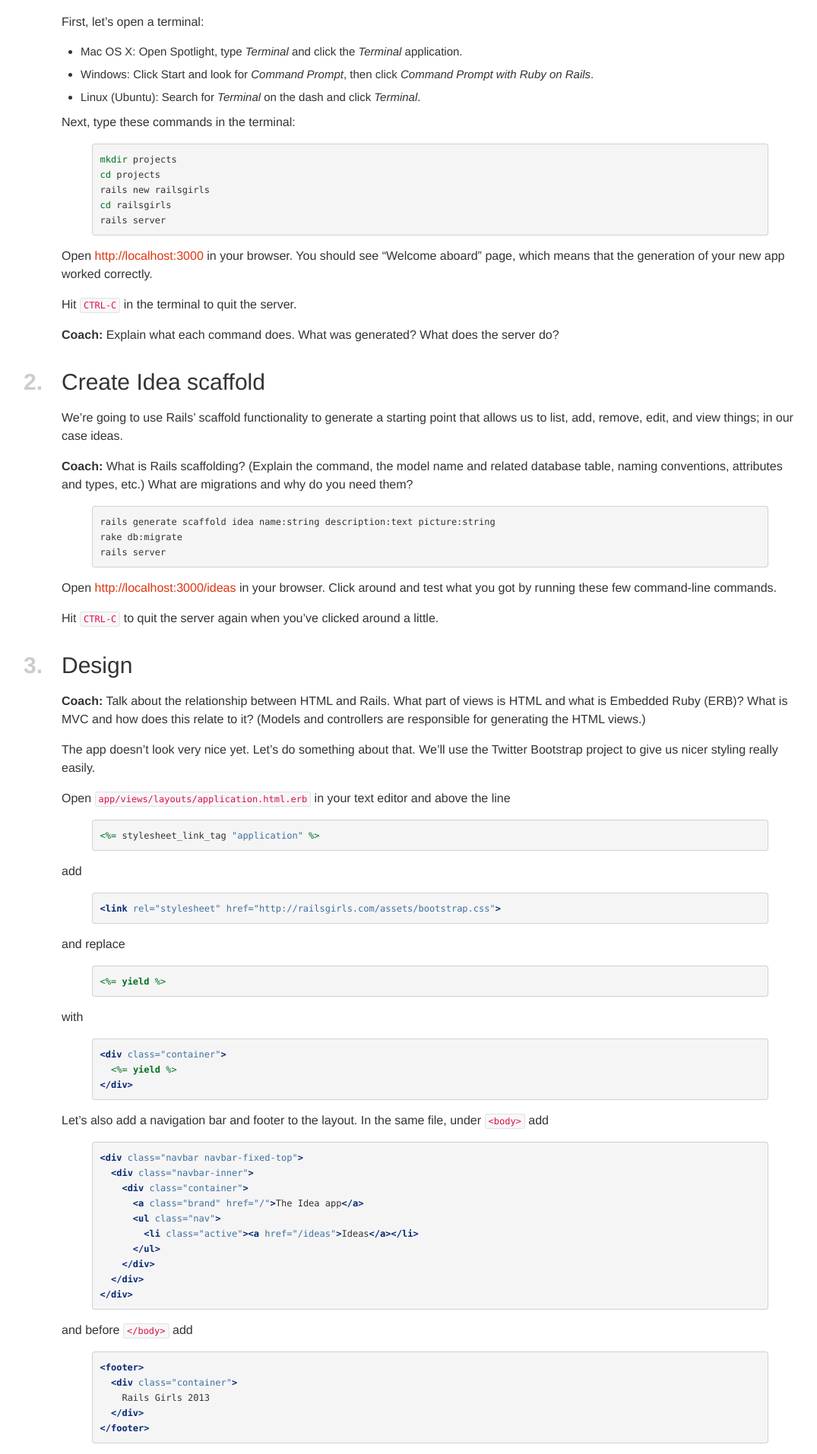
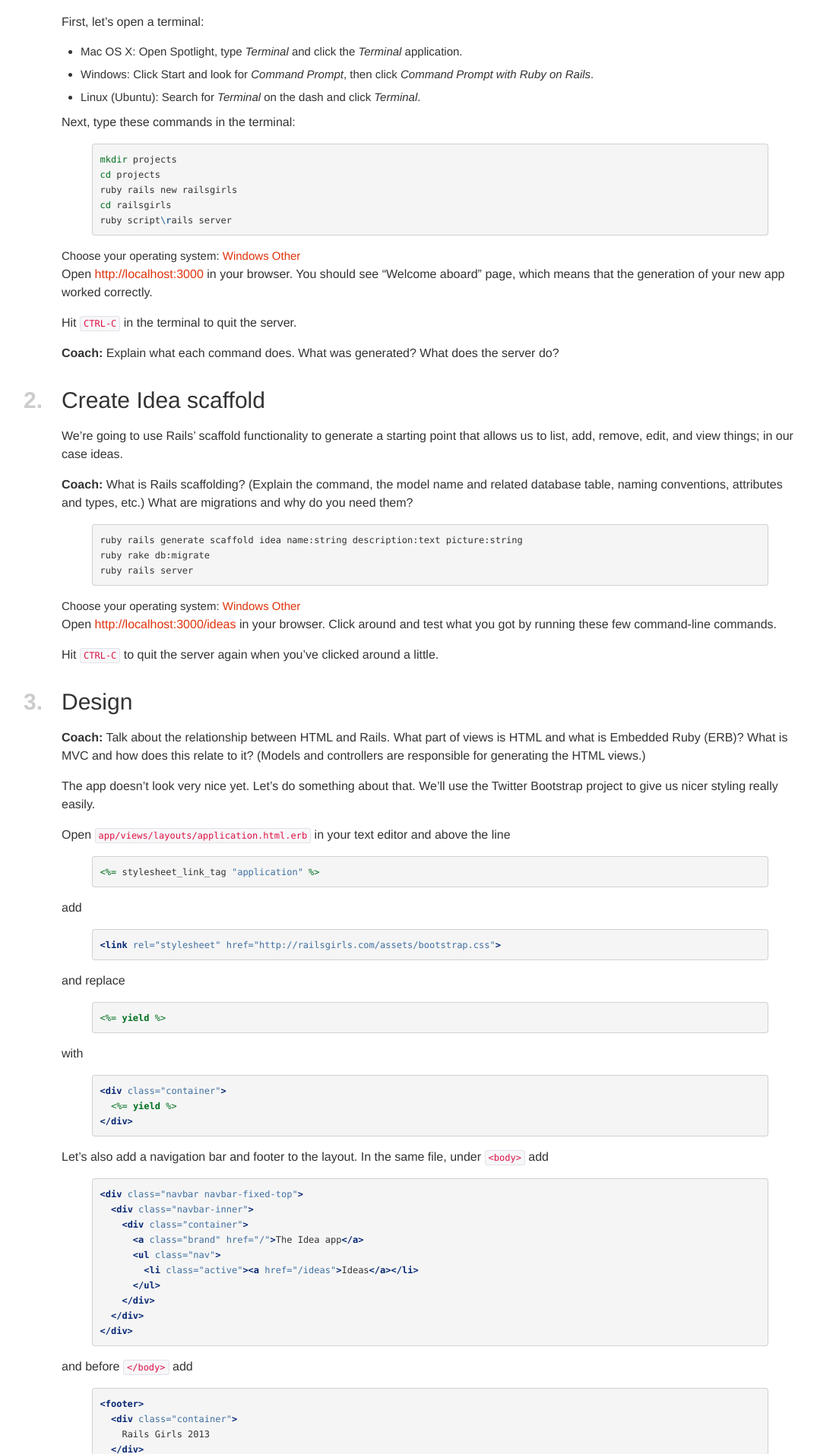
Before and after one commit to railsgirls/guides.railsgirls.com, a Jekyll site: the page built from _posts/2012-04-18-app.markdown, in a window 1280 px wide. Shown: the part 851-2765 px from the top of the page at 76% size, without its empty margins (4-1079 px from the left). Built offline with Jekyll 4.4.1, drawn with Linux system fonts in a browser that asks for light colours; nearby versions of some CDN libraries; Markdown is read by kramdown in place of the engine named in the settings.

Commit message:
Adds OS specific command line snippets
Windows needs different commands than other
operating systems in some cases.

```diff
--- a/_posts/2012-04-18-app.markdown
+++ b/_posts/2012-04-18-app.markdown
@@ -43,6 +43,8 @@ First, let's open a terminal:
 
 Next, type these commands in the terminal:
 
+<div class="os-specific">
+  <div class="nix">
 {% highlight sh %}
 mkdir projects
 cd projects
@@ -50,6 +52,18 @@ rails new railsgirls
 cd railsgirls
 rails server
 {% endhighlight %}
+  </div>
+
+  <div class="win">
+{% highlight sh %}
+mkdir projects
+cd projects
+ruby rails new railsgirls
+cd railsgirls
+ruby script\rails server
+{% endhighlight %}
+  </div>
+</div>
 
 Open [http://localhost:3000](http://localhost:3000) in your browser. You should see "Welcome aboard" page, which means that the generation of your new app worked correctly.
 
@@ -64,11 +78,23 @@ We're going to use Rails' scaffold functionality to generate a starting point th
 
 **Coach:** What is Rails scaffolding? (Explain the command, the model name and related database table, naming conventions, attributes and types, etc.) What are migrations and why do you need them?
 
+<div class="os-specific">
+  <div class="nix">
 {% highlight sh %}
 rails generate scaffold idea name:string description:text picture:string
 rake db:migrate
 rails server
 {% endhighlight %}
+  </div>
+
+  <div class="win">
+{% highlight sh %}
+ruby rails generate scaffold idea name:string description:text picture:string
+ruby rake db:migrate
+ruby rails server
+{% endhighlight %}
+  </div>
+</div>
 
 Open [http://localhost:3000/ideas](http://localhost:3000/ideas) in your browser. Click around and test what you got by running these few command-line commands.
 
--- a/css/style.css
+++ b/css/style.css
@@ -244,6 +244,20 @@ i.icon-small-prompt{
 i.icon-small-browser {
   background-image: url("/images/icon-small-browser.png");
 }
+
+.commandline {
+  margin-bottom: 4em;
+}
+
+.commandline .picker {
+  display: block;
+  float: right;
+}
+
+.commandline .active {
+  font-weight: bold;
+}
+
 /* Correct padding on smaller screens */
 @media (max-width: 767px) {
  header, footer{
--- a/js/guides.js
+++ b/js/guides.js
@@ -2,4 +2,14 @@ $(document).ready(function() {
   $("code.sh, code.bat").closest('.highlight').before('<i class="icon-small-prompt"></i>');
   $("code.erb, code.html, code.ruby, code.css").closest('.highlight').before('<i class="icon-small-text-editor"></i>');
   $("code.browser").closest('.highlight').before('<i class="icon-small-browser"></i>');
+
+  $(".os-specific").append("<span class='picker'>Choose your operating system: <a href='#' class='win-link'>Windows</a> <a href='#' class='nix-link'>Other</a></span>").find(".win-link").click(function(event) {
+    event.preventDefault();
+    $(".os-specific .win-link").addClass("active").siblings().removeClass("active");
+    $(".os-specific").children("div").hide().filter(".win").show();
+  }).end().find(".nix-link").click(function(event) {
+    event.preventDefault();
+    $(".os-specific .nix-link").addClass("active").siblings().removeClass("active");
+    $(".os-specific").children("div").hide().filter(".nix").show();
+  }).end().find(".win-link").click();
 });
```
